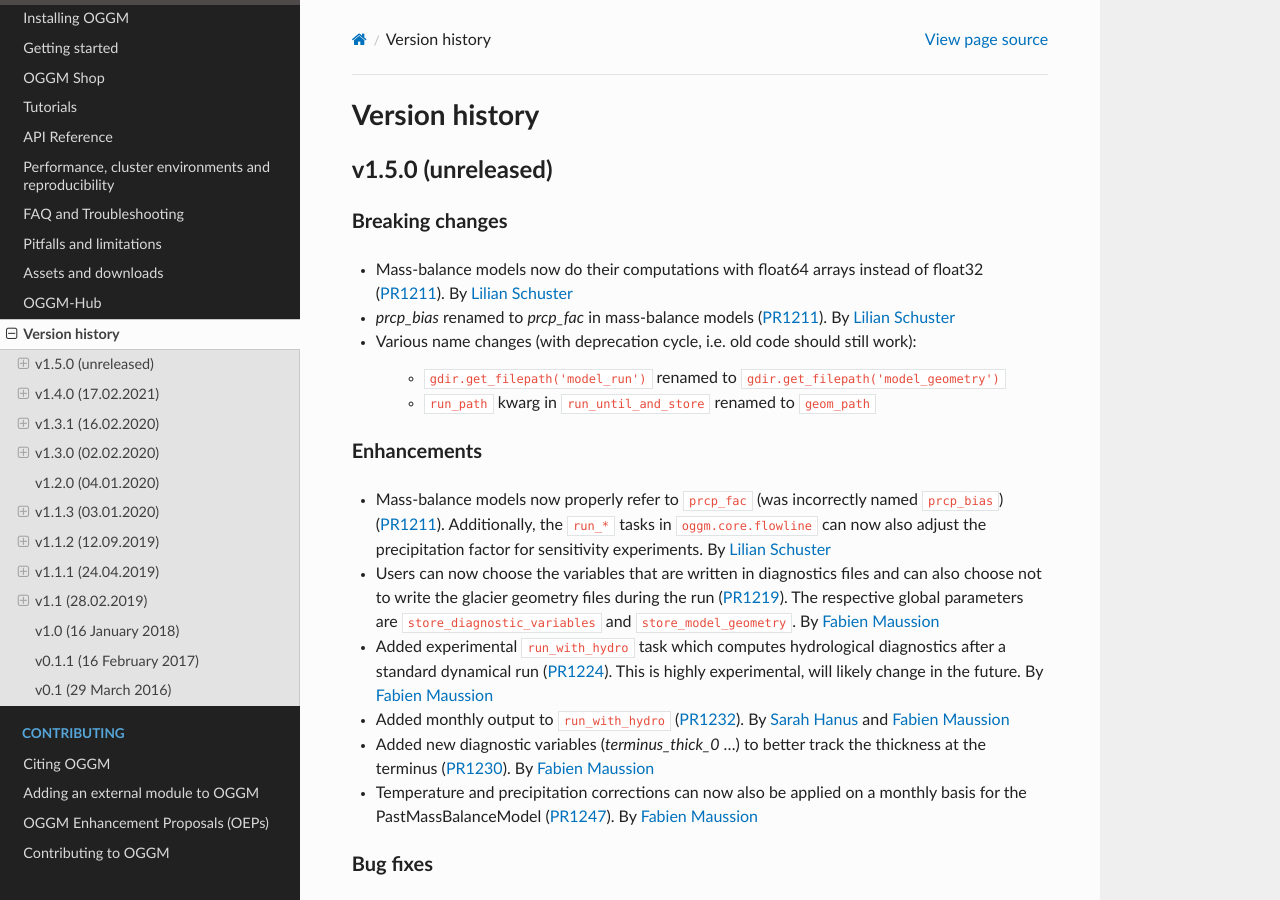
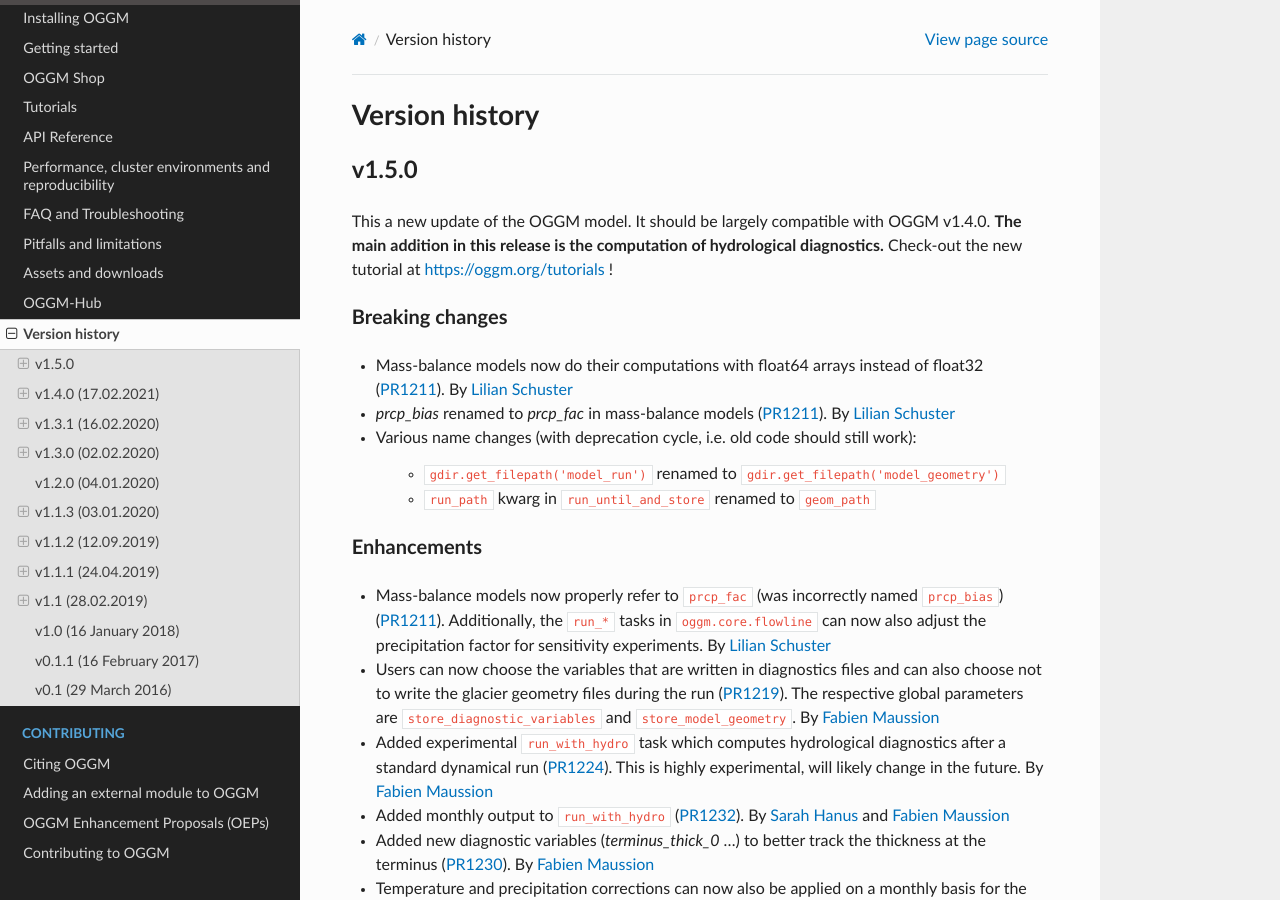
Before and after one commit to OGGM/oggm, a Sphinx documentation site: the page built from docs/whats-new.rst, in a window 1280 px wide and 900 px high. Built offline with Sphinx 7.4.7 and the Read the Docs theme 2.0.0, drawn with Linux system fonts in a browser that asks for light colours; the version number could not be read and is left out.

Commit message:
Release v1.5.0

```diff
--- a/docs/whats-new.rst
+++ b/docs/whats-new.rst
@@ -4,8 +4,13 @@
 Version history
 ===============
 
-v1.5.0 (unreleased)
--------------------
+v1.5.0
+------
+
+This a new update of the OGGM model. It should be largely compatible with
+OGGM v1.4.0. **The main addition in this release is the computation of
+hydrological diagnostics.** Check-out the new tutorial at
+https://oggm.org/tutorials !
 
 Breaking changes
 ~~~~~~~~~~~~~~~~
```
